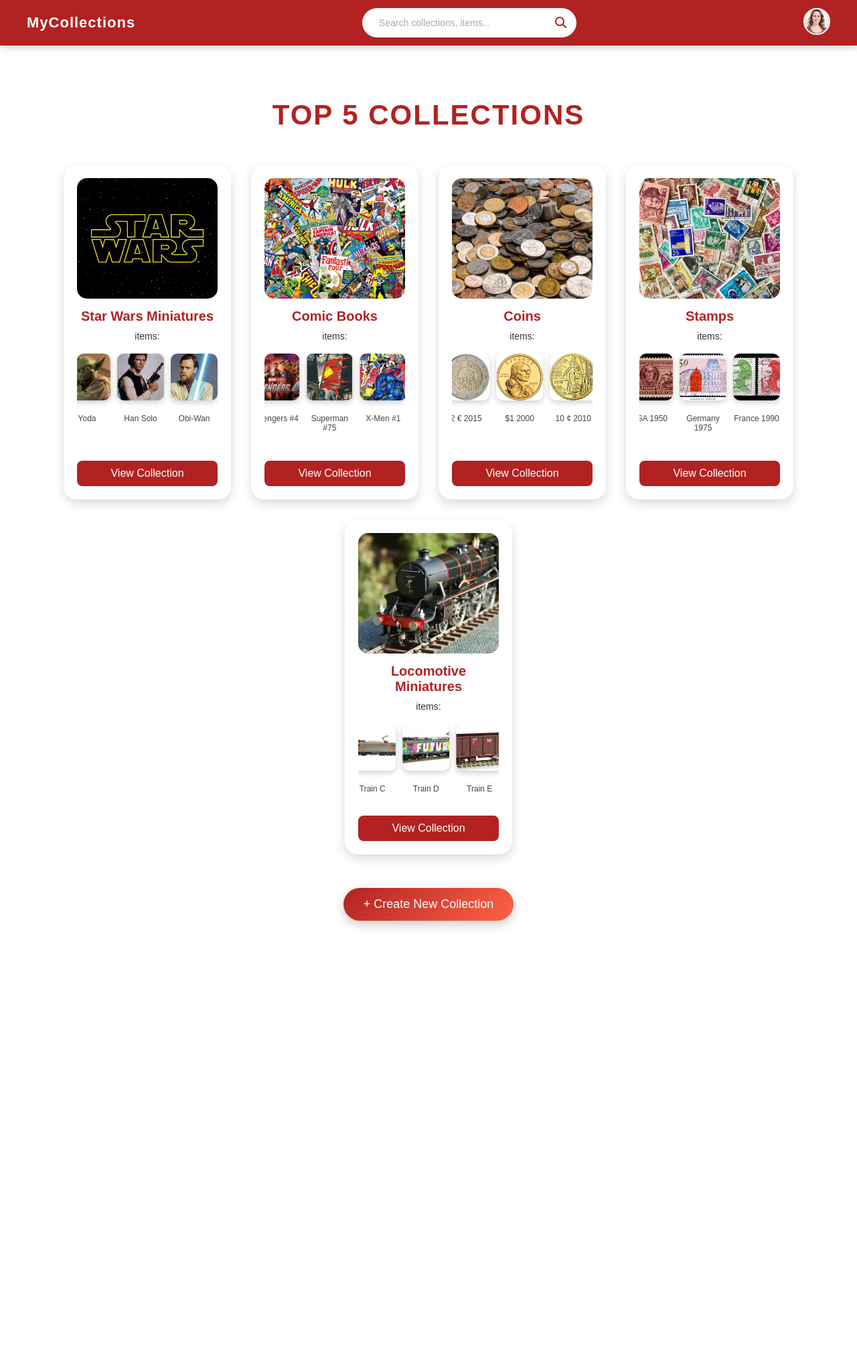
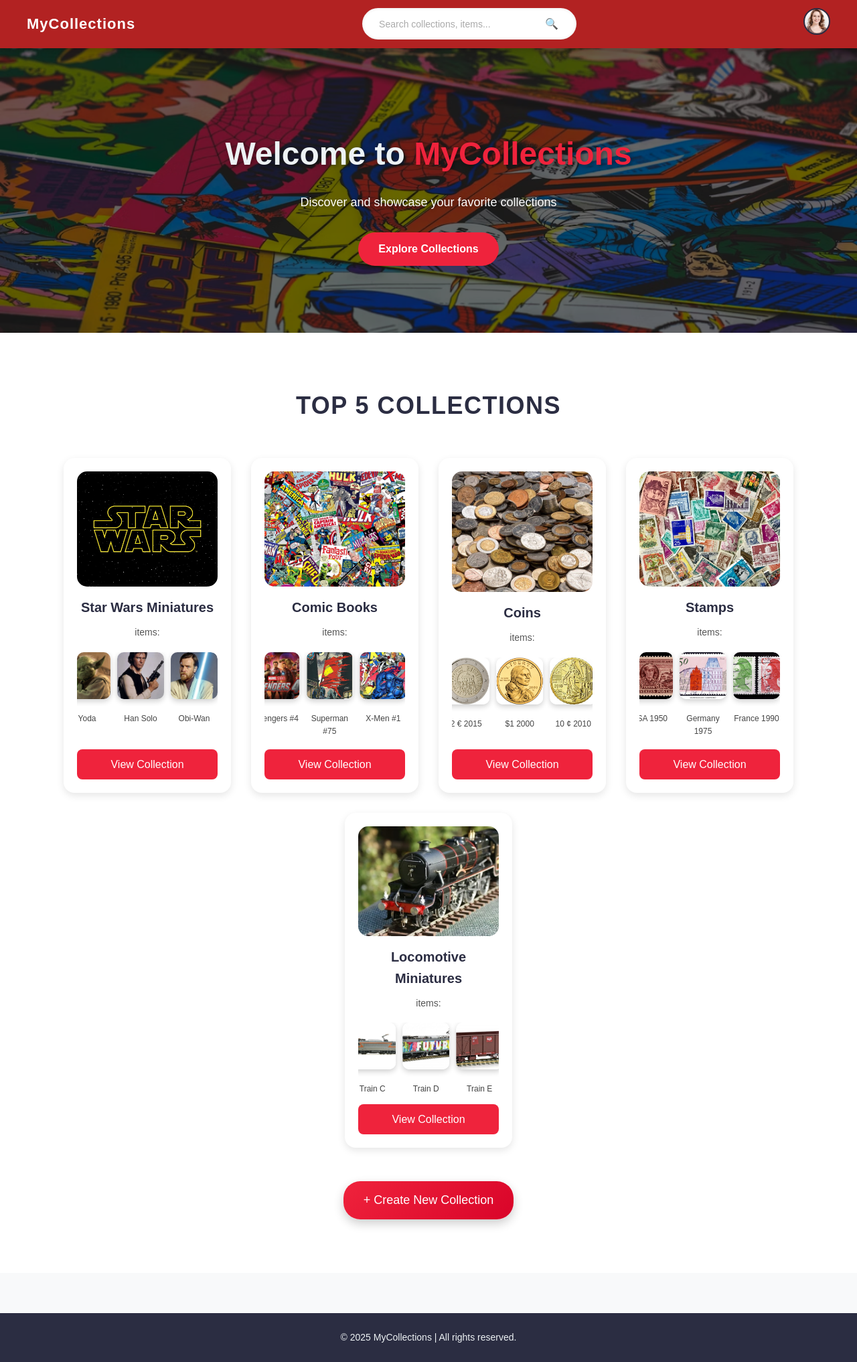
Before and after one commit to up202107934/EIS_2526-G06_MEGI, a PHP site: page /home.html in a window 1280 px wide. Shown: the whole page at 67% size. Before the commit the page ends 1386 px from the top, so only its background shows below. Run offline with PHP 8.4, Linux system fonts and the light colour scheme.

Commit message:
banner home page

```diff
--- a/public_html/css/style.css
+++ b/public_html/css/style.css
@@ -288,7 +288,131 @@ body.auth-page {
   }
 }
 
-/* ===== HOME PAGE ===== */
+/* ===== RESET ===== */
+* {
+  margin: 0;
+  padding: 0;
+  box-sizing: border-box;
+  font-family: "Poppins", sans-serif;
+}
+
+body {
+  background-color: #f8f9fa;
+  color: #2b2d42;
+  line-height: 1.6;
+}
+
+/* ===== NAVBAR ===== */
+.navbar {
+  display: flex;
+  align-items: center;
+  justify-content: space-between;
+  background-color: #2b2d42;
+  padding: 15px 40px;
+  position: sticky;
+  top: 0;
+  z-index: 100;
+}
+
+.navbar-logo a {
+  font-size: 24px;
+  font-weight: bold;
+  color: #2b2d42;
+  text-decoration: none;
+}
+
+.navbar-search {
+  display: flex;
+  align-items: center;
+  background: #fff;
+  border-radius: 25px;
+  overflow: hidden;
+  box-shadow: 0 2px 6px rgba(0, 80, 255, 0.15);
+}
+
+.navbar-search input {
+  border: none;
+  padding: 8px 14px;
+  outline: none;
+  width: 220px;
+}
+
+.search-btn {
+  background: none;
+  border: none;
+  color: #2b2d42;
+  padding: 8px 12px;
+  cursor: pointer;
+  font-size: 16px;
+}
+
+.navbar-user img {
+  width: 40px;
+  height: 40px;
+  border-radius: 50%;
+  border: 2px solid #2b2d42;
+}
+
+/* ===== HERO SECTION ===== */
+
+.hero {
+  position: relative;
+  text-align: center;
+  color: white;
+  padding: 120px 20px 100px;
+  overflow: hidden;
+}
+
+.hero-bg {
+  position: absolute;
+  top: 0;
+  left: 0;
+  width: 100%;
+  height: 100%;
+  object-fit: cover;
+  z-index: 0;
+  filter: brightness(0.4) saturate(1.2);
+}
+
+.hero-content {
+  position: relative;
+  z-index: 1;
+}
+
+.hero-content h1 {
+  font-size: 48px;
+  margin-bottom: 20px;
+  color: #edf2f4;
+  text-shadow: 2px 2px 6px rgba(0,0,0,0.4);
+}
+
+.hero-content span {
+  color: #ef233c;
+}
+
+.hero-content p {
+  font-size: 18px;
+  margin-bottom: 30px;
+  text-shadow: 1px 1px 5px rgba(0,0,0,0.3);
+}
+
+.hero-btn {
+  background: #ef233c;
+  color: #fff;
+  padding: 12px 30px;
+  border-radius: 25px;
+  text-decoration: none;
+  font-weight: bold;
+  transition: all 0.3s ease;
+  display: inline-block;
+}
+
+.hero-btn:hover {
+  background: #2b2d42;
+  transform: scale(1.05);
+}
+
+/* ===== HOME SECTION ===== */
 .home-section {
   text-align: center;
   padding: 80px 20px;
@@ -296,13 +420,14 @@ body.auth-page {
 }
 
 .home-title {
-  font-size: 42px;
-  color: #B22222;
+  font-size: 36px;
+  color: #2b2d42;
   margin-bottom: 50px;
   text-transform: uppercase;
-  letter-spacing: 2px;
+  letter-spacing: 1.5px;
 }
 
+/* ===== COLLECTION CARDS ===== */
 .collections-container {
   display: flex;
   flex-wrap: wrap;
@@ -312,8 +437,8 @@ body.auth-page {
 
 .collection-card {
   background: #fff;
-  border-radius: 20px;
-  box-shadow: 0 6px 15px rgba(0,0,0,0.15);
+  border-radius: 16px;
+  box-shadow: 0 4px 12px rgba(0, 0, 0, 0.1);
   width: 250px;
   padding: 20px;
   text-align: center;
@@ -326,7 +451,7 @@ body.auth-page {
 
 .collection-card:hover {
   transform: translateY(-8px);
-  box-shadow: 0 12px 25px rgba(0,0,0,0.2);
+  box-shadow: 0 12px 25px rgba(0, 0, 0, 0.2);
 }
 
 .collection-card img {
@@ -339,27 +464,20 @@ body.auth-page {
 
 .collection-card h2 {
   font-size: 20px;
-  color: #B22222;
+  color: #2b2d42;
   margin-bottom: 10px;
 }
 
 .collection-card p {
   font-size: 14px;
-  color: #333;
+  color: #555;
   margin-bottom: 8px;
-}
-
-.collection-card ul {
-  list-style: disc;
-  padding-left: 20px;
-  text-align: left;
-  margin-bottom: 12px;
 }
 
 .collection-card a.btn {
   display: inline-block;
   padding: 10px 20px;
-  background-color: #B22222;
+  background-color: #ef233c;
   color: #fff;
   border-radius: 8px;
   text-decoration: none;
@@ -368,31 +486,31 @@ body.auth-page {
 }
 
 .collection-card a.btn:hover {
-  background-color: #FF4C4C;
+  background-color: #d90429;
   transform: scale(1.05);
 }
 
-/* Botão criar nova coleção */
+/* ===== CREATE NEW COLLECTION BUTTON ===== */
 .create-collection {
   margin-top: 50px;
   font-size: 18px;
   padding: 14px 30px;
-  background: linear-gradient(135deg, #B22222, #FF6347);
+  background: linear-gradient(135deg, #ef233c, #d90429);
   color: #fff;
   border-radius: 25px;
   text-decoration: none;
   display: inline-block;
-  box-shadow: 0 6px 15px rgba(0,0,0,0.2);
+  box-shadow: 0 6px 15px rgba(0, 0, 0, 0.2);
   transition: all 0.3s ease;
 }
 
 .create-collection:hover {
   transform: translateY(-3px) scale(1.05);
-  box-shadow: 0 12px 25px rgba(0,0,0,0.3);
-  background: linear-gradient(135deg, #FF6347, #B22222);
+  box-shadow: 0 12px 25px rgba(0, 0, 0, 0.3);
+  background: linear-gradient(135deg, #d90429, #ef233c);
 }
 
-/* ==== MINI CARROSSEL DE ITENS (HOME PAGE) ==== */
+/* ===== MINI CAROUSEL ===== */
 .mini-carousel {
   width: 100%;
   overflow: hidden;
@@ -420,7 +538,7 @@ body.auth-page {
   height: 70px;
   border-radius: 10px;
   object-fit: cover;
-  box-shadow: 0 3px 8px rgba(0,0,0,0.2);
+  box-shadow: 0 3px 8px rgba(0, 0, 0, 0.2);
   transition: transform 0.3s ease;
 }
 
@@ -440,9 +558,60 @@ body.auth-page {
   100% { transform: translateX(-50%); }
 }
 
-/* Loop contínuo */
+/* Pausa ao passar o rato */
 .mini-carousel:hover .mini-track {
   animation-play-state: paused;
+}
+
+/* ===== FOOTER ===== */
+.footer {
+  background-color: #2b2d42;
+  color: #edf2f4;
+  text-align: center;
+  padding: 25px 10px;
+  font-size: 14px;
+  margin-top: 60px;
+}
+
+/* ===== RESPONSIVE DESIGN ===== */
+@media (max-width: 900px) {
+  .navbar-search input {
+    width: 150px;
+  }
+
+  .hero-content h1 {
+    font-size: 36px;
+  }
+
+  .collections-container {
+    gap: 20px;
+  }
+}
+
+@media (max-width: 600px) {
+  .navbar {
+    flex-direction: column;
+    gap: 10px;
+    padding: 10px 20px;
+  }
+
+  .navbar-search {
+    width: 100%;
+    justify-content: center;
+  }
+
+  .hero-content h1 {
+    font-size: 30px;
+  }
+
+  .collection-card {
+    width: 90%;
+    height: auto;
+  }
+
+  .home-title {
+    font-size: 28px;
+  }
 }
 
 
--- a/public_html/home.html
+++ b/public_html/home.html
@@ -1,11 +1,14 @@
 <!DOCTYPE html>
 <html lang="en">
 <head>
-  <meta charset="UTF-8">
-  <meta name="viewport" content="width=device-width, initial-scale=1.0">
+  <meta charset="UTF-8" />
+  <meta name="viewport" content="width=device-width, initial-scale=1.0" />
   <title>Home | My Collections</title>
-  <link rel="stylesheet" href="css/style.css">
+  <link rel="stylesheet" href="css/style.css" />
 </head>
+
+
+<body>
 
   <!-- ===== NAVBAR ===== -->
   <nav class="navbar">
@@ -13,29 +16,38 @@
       <a href="home.html">MyCollections</a>
     </div>
 
-  <!-- Barra de pesquisa estilizada -->
     <form class="navbar-search" action="search.html" method="GET">
-    <input type="text" name="q" placeholder="Search collections, items..." required>
+      <input type="text" name="q" placeholder="Search collections, items..." required />
       <button type="submit" class="search-btn">
-      <svg xmlns="http://www.w3.org/2000/svg" width="18" height="18" fill="none" stroke="currentColor" stroke-width="2" stroke-linecap="round" stroke-linejoin="round">
-        <circle cx="8" cy="8" r="6"></circle>
-        <line x1="13" y1="13" x2="18" y2="18"></line>
-      </svg>
+        🔍
       </button>
     </form>
 
     <div class="navbar-user">
       <a href="user.html">
-      <img src="img/user.jpg" alt="User" class="navbar-avatar">
+        <img src="img/user.jpg" alt="User" class="navbar-avatar" />
       </a>
     </div>
   </nav>
 
 
-<body>
+  <!-- ===== HERO SECTION ===== -->
+<section class="hero">
+  <!-- Fundo como imagem no HTML -->
+  <img src="img/hero-bg.jpg" alt="Hero Background" class="hero-bg">
 
+  <div class="hero-content">
+    <h1>Welcome to <span>MyCollections</span></h1>
+    <p>Discover and showcase your favorite collections</p>
+    <a href="home.html" class="hero-btn">Explore Collections</a>
+  </div>
+</section>
+
+
+
+  <!-- ===== HOME CONTENT ===== -->
   <section class="home-section">
-    <h1 class="home-title">Top 5 Collections</h1>
+    <h2 class="home-title">Top 5 Collections</h2>
 
     <div class="collections-container">
 
@@ -44,32 +56,15 @@
         <img src="img/collection1.jpg" alt="Star Wars Miniatures">
         <h2>Star Wars Miniatures</h2>
         <p>items:</p>
-
         <div class="mini-carousel">
           <div class="mini-track">
-            <div class="mini-item">
-              <img src="img/item1.jpg" alt="Darth Vader">
-              <p>Darth Vader</p>
-            </div>
-            <div class="mini-item">
-              <img src="img/item2.jpg" alt="Luke Skywalker">
-              <p>Luke Skywalker</p>
-            </div>
-            <div class="mini-item">
-              <img src="img/item3.jpg" alt="Yoda">
-              <p>Yoda</p>
-            </div>
-            <div class="mini-item">
-              <img src="img/item4.jpg" alt="Han Solo">
-              <p>Han Solo</p>
-            </div>
-            <div class="mini-item">
-              <img src="img/item5.jpg" alt="Obi-Wan">
-              <p>Obi-Wan</p>
+            <div class="mini-item"><img src="img/item1.jpg" alt="Darth Vader"><p>Darth Vader</p></div>
+            <div class="mini-item"><img src="img/item2.jpg" alt="Luke Skywalker"><p>Luke Skywalker</p></div>
+            <div class="mini-item"><img src="img/item3.jpg" alt="Yoda"><p>Yoda</p></div>
+            <div class="mini-item"><img src="img/item4.jpg" alt="Han Solo"><p>Han Solo</p></div>
+            <div class="mini-item"><img src="img/item5.jpg" alt="Obi-Wan"><p>Obi-Wan</p></div>
           </div>
         </div>
-        </div>
-
         <a href="collection.html" class="btn">View Collection</a>
       </div>
 
@@ -80,26 +75,11 @@
         <p>items:</p>
         <div class="mini-carousel">
           <div class="mini-track">
-            <div class="mini-item">
-              <img src="img/spider man.jpg" alt="Spider-Man">
-              <p>Spider-Man</p>
-            </div>
-            <div class="mini-item">
-              <img src="img/Batman.jpg" alt="Batman">
-              <p>Batman</p>
-            </div>
-            <div class="mini-item">
-              <img src="img/Avengers4.jpg" alt="Avengers #4">
-              <p>Avengers #4</p>
-            </div>
-            <div class="mini-item">
-              <img src="img/Superman75.jpg" alt="Superman #75">
-              <p>Superman #75</p>
-            </div>
-            <div class="mini-item">
-              <img src="img/X-Men1.jpg" alt="X-Men #1">
-              <p>X-Men #1</p>
-            </div>
+            <div class="mini-item"><img src="img/spider man.jpg" alt="Spider-Man"><p>Spider-Man</p></div>
+            <div class="mini-item"><img src="img/Batman.jpg" alt="Batman"><p>Batman</p></div>
+            <div class="mini-item"><img src="img/Avengers4.jpg" alt="Avengers #4"><p>Avengers #4</p></div>
+            <div class="mini-item"><img src="img/Superman75.jpg" alt="Superman #75"><p>Superman #75</p></div>
+            <div class="mini-item"><img src="img/X-Men1.jpg" alt="X-Men #1"><p>X-Men #1</p></div>
           </div>
         </div>
         <a href="collection.html" class="btn">View Collection</a>
@@ -112,26 +92,11 @@
         <p>items:</p>
         <div class="mini-carousel">
           <div class="mini-track">
-            <div class="mini-item">
-              <img src="img/coin1.jpg" alt="1 Euro 2020">
-              <p>1 € 2020</p>
-            </div>
-            <div class="mini-item">
-              <img src="img/coin2.jpg" alt="50 Cent 1999">
-              <p>50 ¢ 1999</p>
-            </div>
-            <div class="mini-item">
-              <img src="img/coin3.jpg" alt="2 Euro 2015">
-              <p>2 € 2015</p>
-            </div>
-            <div class="mini-item">
-              <img src="img/coin4.jpg" alt="1 Dollar 2000">
-              <p>$1 2000</p>
-            </div>
-            <div class="mini-item">
-              <img src="img/coin5.jpg" alt="10 Cent 2010">
-              <p>10 ¢ 2010</p>
-            </div>
+            <div class="mini-item"><img src="img/coin1.jpg" alt="1 Euro 2020"><p>1 € 2020</p></div>
+            <div class="mini-item"><img src="img/coin2.jpg" alt="50 Cent 1999"><p>50 ¢ 1999</p></div>
+            <div class="mini-item"><img src="img/coin3.jpg" alt="2 Euro 2015"><p>2 € 2015</p></div>
+            <div class="mini-item"><img src="img/coin4.jpg" alt="1 Dollar 2000"><p>$1 2000</p></div>
+            <div class="mini-item"><img src="img/coin5.jpg" alt="10 Cent 2010"><p>10 ¢ 2010</p></div>
           </div>
         </div>
         <a href="collection.html" class="btn">View Collection</a>
@@ -144,26 +109,11 @@
         <p>items:</p>
         <div class="mini-carousel">
           <div class="mini-track">
-            <div class="mini-item">
-              <img src="img/stamp1.jpg" alt="Portugal 1960">
-              <p>Portugal 1960</p>
-            </div>
-            <div class="mini-item">
-              <img src="img/stamp2.jpg" alt="Brazil 1980">
-              <p>Brazil 1980</p>
-            </div>
-            <div class="mini-item">
-              <img src="img/stamp3.jpg" alt="USA 1950">
-              <p>USA 1950</p>
-            </div>
-            <div class="mini-item">
-              <img src="img/stamp4.jpg" alt="Germany 1975">
-              <p>Germany 1975</p>
-            </div>
-            <div class="mini-item">
-              <img src="img/stamp5.jpg" alt="France 1990">
-              <p>France 1990</p>
-            </div>
+            <div class="mini-item"><img src="img/stamp1.jpg" alt="Portugal 1960"><p>Portugal 1960</p></div>
+            <div class="mini-item"><img src="img/stamp2.jpg" alt="Brazil 1980"><p>Brazil 1980</p></div>
+            <div class="mini-item"><img src="img/stamp3.jpg" alt="USA 1950"><p>USA 1950</p></div>
+            <div class="mini-item"><img src="img/stamp4.jpg" alt="Germany 1975"><p>Germany 1975</p></div>
+            <div class="mini-item"><img src="img/stamp5.jpg" alt="France 1990"><p>France 1990</p></div>
           </div>
         </div>
         <a href="collection.html" class="btn">View Collection</a>
@@ -176,26 +126,11 @@
         <p>items:</p>
         <div class="mini-carousel">
           <div class="mini-track">
-            <div class="mini-item">
-              <img src="img/train1.jpg" alt="Train A">
-              <p>Train A</p>
-            </div>
-            <div class="mini-item">
-              <img src="img/train2.jpg" alt="Train B">
-              <p>Train B</p>
-            </div>
-            <div class="mini-item">
-              <img src="img/train3.jpg" alt="Train C">
-              <p>Train C</p>
-            </div>
-            <div class="mini-item">
-              <img src="img/train4.jpg" alt="Train D">
-              <p>Train D</p>
-            </div>
-            <div class="mini-item">
-              <img src="img/train5.jpg" alt="Train E">
-              <p>Train E</p>
-            </div>
+            <div class="mini-item"><img src="img/train1.jpg" alt="Train A"><p>Train A</p></div>
+            <div class="mini-item"><img src="img/train2.jpg" alt="Train B"><p>Train B</p></div>
+            <div class="mini-item"><img src="img/train3.jpg" alt="Train C"><p>Train C</p></div>
+            <div class="mini-item"><img src="img/train4.jpg" alt="Train D"><p>Train D</p></div>
+            <div class="mini-item"><img src="img/train5.jpg" alt="Train E"><p>Train E</p></div>
           </div>
         </div>
         <a href="collection.html" class="btn">View Collection</a>
@@ -206,11 +141,20 @@
     <a href="#" class="btn create-collection">+ Create New Collection</a>
   </section>
 
+
+  <!-- ===== FOOTER ===== -->
+  <footer class="footer">
+    <p>© 2025 MyCollections | All rights reserved.</p>
+  </footer>
+
+
+  <!-- ===== SCRIPT ===== -->
+  <script>
+    document.querySelectorAll(".mini-track").forEach(track => {
+      const clone = track.innerHTML;
+      track.insertAdjacentHTML("beforeend", clone);
+    });
+  </script>
+
 </body>
 </html>
-<script>
-  document.querySelectorAll('.mini-track').forEach(track => {
-    const clone = track.innerHTML;
-    track.insertAdjacentHTML('beforeend', clone);
-  });
-</script>
```
Also changed, not shown: public_html/img/hero-bg.jpg (added). Lines whose indentation alone changed are shown as unchanged.
